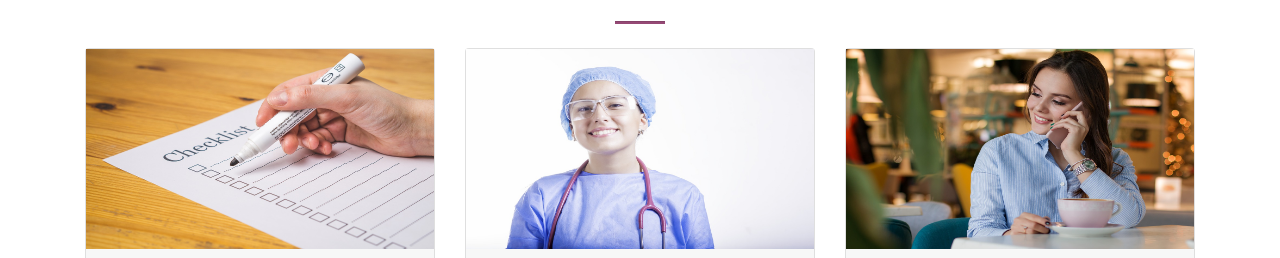
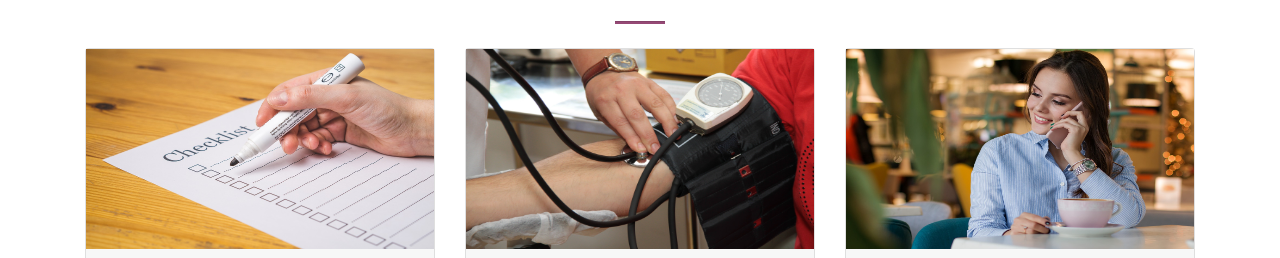
Before and after one commit to grobiwebdesign/Benenden, a plain HTML site: page index.html in a window 1280 px wide. Shown: the part 200-458 px from the top of the page. Drawn offline with nearby package versions, Linux system fonts and the light colour scheme.

Commit message:
Doctor
Changed an image

```diff
--- a/index.html
+++ b/index.html
@@ -74,7 +74,7 @@
     </div>
     <div class="col-md-4">
       <div class="card">
-          <img class="card-img" src="imgs/nurse.jpg" alt="see_your_gp"/>
+        <img class="card-img" src="imgs/doctor.jpeg" alt="see_your_gp"/>
         <div class="card-header">
           <h4 class="card-title">Step Two</h4>
           <h5 class="card-subtitle mb-2 text-muted">See your GP</h5>
```
Also changed, not shown: imgs/doctor.jpeg (added), 1 other file.
